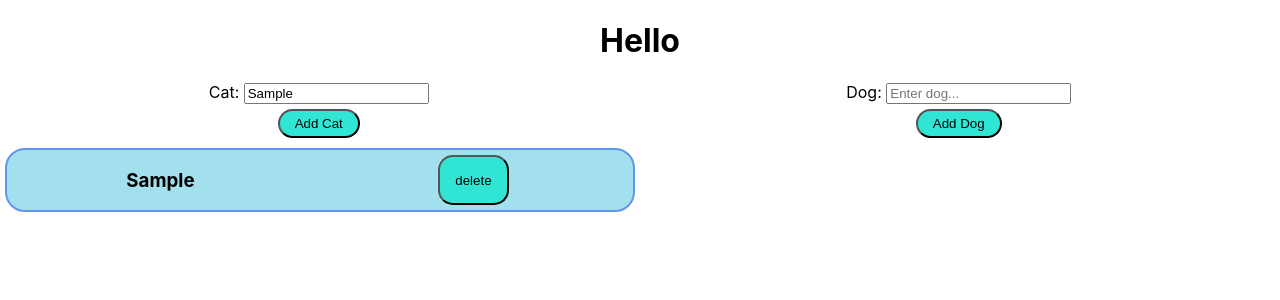
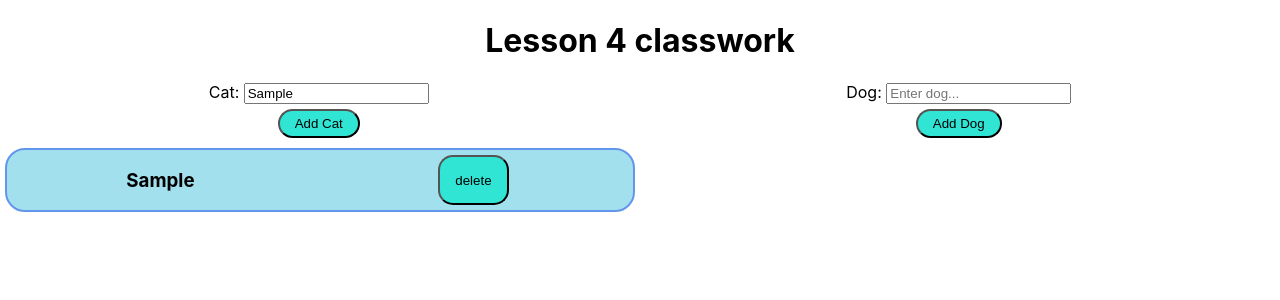
Before and after one commit to VitaliiKos/owu_react, a React (Create React App) app: page / in a window 1280 px wide. Both pictures are taken after typing "Sample" into the empty fields and a click on the button "Add Cat". Shown: the top 300 px of the page. Built offline with nearby package versions, Linux system fonts and the light colour scheme.

Commit message:
edit Lesson 4 classwork

```diff
--- a/src/App.css
+++ /dev/null
@@ -1,3 +0,0 @@
-.App {
-  text-align: center;
-}
--- a/src/App.js
+++ b/src/App.js
@@ -1,13 +1,51 @@
-import './App.css';
-import {Form} from "./components";
+import {useReducer} from "react";
+
+import {Cat, Dog, Form} from "./components";
+import css from './App.module.css';
 
 function App() {
-  return (
-    <div className="App">
-     <h1>Hello</h1>
-        <Form/>
-    </div>
-  );
+
+    const reducer = (state, action) => {
+
+        switch (action.type) {
+            case 'add':
+                if (action.target === 'cat') {
+                    return {...state, cats: [...state.cats, action.payload]}
+                }
+                if (action.target === 'dog') {
+                    return {...state, dogs: [...state.dogs, action.payload]}
+                }
+                return state
+            case 'delete':
+                if (action.target === 'cat') {
+                    return {...state, cats: state.cats.filter(value => value.id !== action.payload)}
+                }
+                if (action.target === 'dog') {
+                    return {...state, dogs: state.dogs.filter(value => value.id !== action.payload)}
+                }
+                return state
+            default:
+                return state
+        }
+    }
+    const [state, dispatch] = useReducer(reducer, {cats: [], dogs: []})
+
+    return (
+        <div className={css.App}>
+            <h1>Lesson 4 classwork</h1>
+            <Form dispatch={dispatch}/>
+
+            <div className={css.animal}>
+                <div className={css.catList}>{state.cats.map(cat => <Cat key={cat.id} cat={cat}
+                                                                         dispatch={dispatch}/>)}</div>
+
+                <div className={css.dogList}>{state.dogs.map(dog => <Dog key={dog.id} dog={dog}
+                                                                         dispatch={dispatch}/>)}</div>
+            </div>
+
+
+        </div>
+    );
 }
 
 export default App;
--- /dev/null
+++ b/src/App.module.css
@@ -0,0 +1,16 @@
+.App {
+    text-align: center;
+}
+
+.catList, .dogList {
+    display: flex;
+    width: 100%;
+    flex-direction: column;
+}
+
+.animal {
+    width: 100%;
+    display: flex;
+    flex-wrap: nowrap;
+    justify-content: space-around;
+}
--- a/src/components/Cat/Cat.js
+++ b/src/components/Cat/Cat.js
@@ -3,14 +3,13 @@ import React from 'react';
 import css from './cat.module.css'
 
 const Cat = ({cat, dispatch}) => {
+
     return (
         <div className={css.cat}>
             <div><h3>{cat.name}</h3></div>
-            <button onClick={()=>dispatch({type:'delete', target:'cat', payload:cat.id })}>delete</button>
-
-
+            <button onClick={() => dispatch({type: 'delete', target: 'cat', payload: cat.id})}>delete</button>
         </div>
     );
 };
 
-export default Cat;
+export {Cat};
--- a/src/components/Dog/Dog.js
+++ b/src/components/Dog/Dog.js
@@ -6,10 +6,10 @@ const Dog = ({dog, dispatch}) => {
     return (
         <div className={css.dog}>
             <h3>{dog.name}</h3>
-            <button onClick={()=>dispatch({type:'delete', target:'dog', payload:dog.id})}>delete</button>
+            <button onClick={() => dispatch({type: 'delete', target: 'dog', payload: dog.id})}>delete</button>
 
         </div>
     );
 };
 
-export default Dog;
+export {Dog};
--- a/src/components/Form/Form.js
+++ b/src/components/Form/Form.js
@@ -1,51 +1,24 @@
-import React, {useReducer} from 'react';
 import {useForm} from "react-hook-form";
 
-import Cat from "../Cat/Cat";
-import Dog from "../Dog/Dog";
 import css from './form.module.css'
 
+const Form = ({dispatch}) => {
 
-const Form = () => {
     const {register, handleSubmit} = useForm({mode: "onTouched"});
 
-    const reduser = (state, action)=>{
-       switch (action.type){
-           case 'add':
-               if (action.target === 'cat'){
-                   return {...state, cats:[...state.cats, action.payload]}
+    const catSubmit = ({cat}) => {
+        dispatch({type: 'add', target: 'cat', payload: {name: cat, id: new Date().getTime()}})
+
     }
-               if (action.target === 'dog'){
-                   return {...state, dogs:[...state.dogs, action.payload]}
-               }
-               return state
-           case 'delete':
-               if (action.target === 'cat'){
-                   return {...state, cats: state.cats.filter(value => value.id !== action.payload)}
-               }
-               if (action.target === 'dog'){
-                   return {...state, dogs:state.dogs.filter(value => value.id !== action.payload)}
-               }
-               return state
-           default:
-               return state
-       }
+    const dogSubmit = ({dog}) => {
+        dispatch({type: 'add', target: 'dog', payload: {name: dog, id: new Date().getTime()}})
     }
 
-    const catSubmit = ({cat})=>{
-        dispatch({type: 'add' , target:'cat', payload:{name:cat, id:new Date().getTime()} })
+    return (
 
-    }
-    const dogSubmit = ({dog})=>{
-        dispatch({type:'add', target:'dog', payload:{name:dog, id:new Date().getTime() }})
-    }
+        <div className={css.animalForm}>
+            <div>
 
-    const [state, dispatch]=useReducer(reduser,{cats:[] , dogs:[]})
-    console.log(state)
-    return (
-        <div>
-            <div className={css.animalForm}>
-                <div className={css.formCat}>
                 <form onSubmit={handleSubmit(catSubmit)}>
                     <div><label>Cat: <input type="text" defaultValue={''} {...register('cat')}
                                             placeholder="Enter cat..."/></label></div>
@@ -53,23 +26,14 @@ const Form = () => {
                 </form>
             </div>
 
-                <div className={css.formDog}>
+            <div>
                 <form onSubmit={handleSubmit(dogSubmit)}>
                     <div><label>Dog: <input type="text" defaultValue={''} {...register('dog')}
                                             placeholder="Enter dog..."/></label></div>
                     <button>Add Dog</button>
                 </form>
             </div>
-            </div>
 
-
-            <div className={css.animal}>
-                <div className={css.catList}>{state.cats.map(cat => <Cat key={cat.id} cat={cat}
-                                                                         dispatch={dispatch}/>)}</div>
-
-                <div className={css.dogList}>{state.dogs.map(dog => <Dog key={dog.id} dog={dog}
-                                                                         dispatch={dispatch}/>)}</div>
-            </div>
         </div>
     );
 };
--- a/src/components/Form/form.module.css
+++ b/src/components/Form/form.module.css
@@ -1,26 +1,12 @@
-.catList, .dogList{
-    display: flex;
-    width: 100%;
-    flex-direction: column;
-}
-.animal{
-    width: 100%;
-    display: flex;
-    flex-wrap: nowrap;
-    justify-content: space-around;
-}
-button{
+button {
     padding: 5px 15px;
     margin: 5px;
     background: #30e5d4;
     border-radius: 15px;
 }
-.animalForm{
+
+.animalForm {
     display: flex;
     flex-wrap: nowrap;
     justify-content: space-around;
 }
-.formCat{
-    /*background: #a1e0ec;*/
-}
-.formDog{}
--- a/src/components/index.js
+++ b/src/components/index.js
@@ -1 +1,3 @@
-export * from './Form/Form'
+export * from './Form/Form';
+export * from './Cat/Cat';
+export * from './Dog/Dog';
```
Lines whose indentation alone changed are shown as unchanged.
